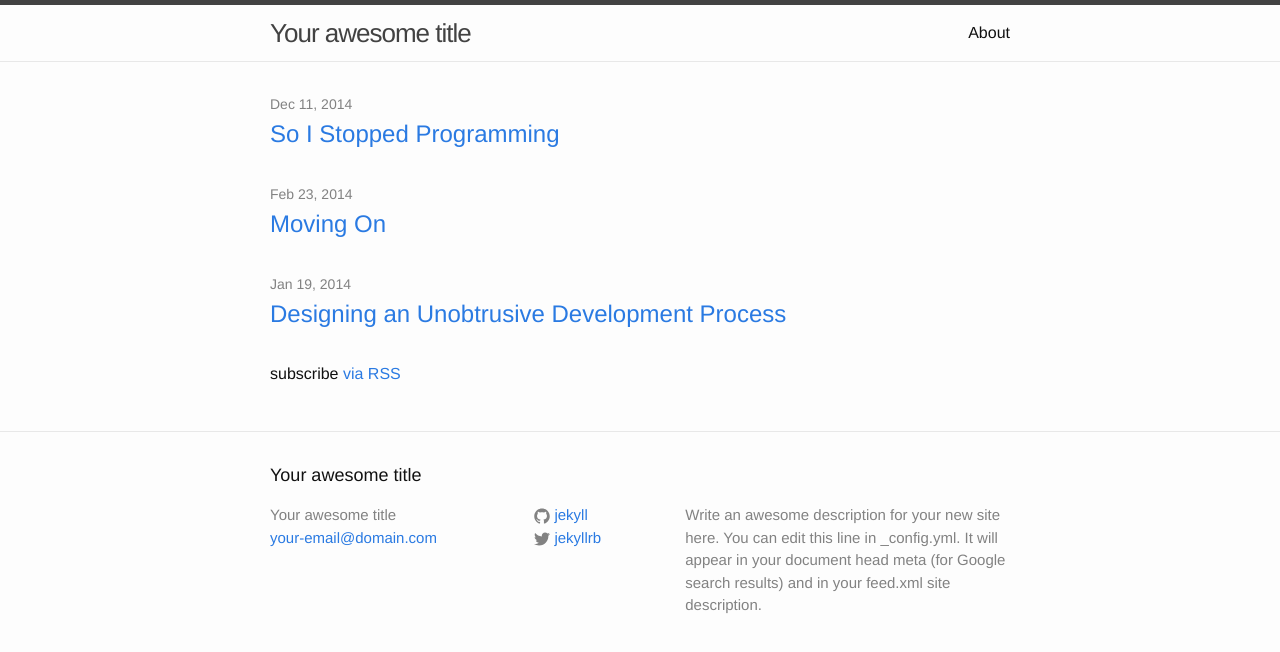
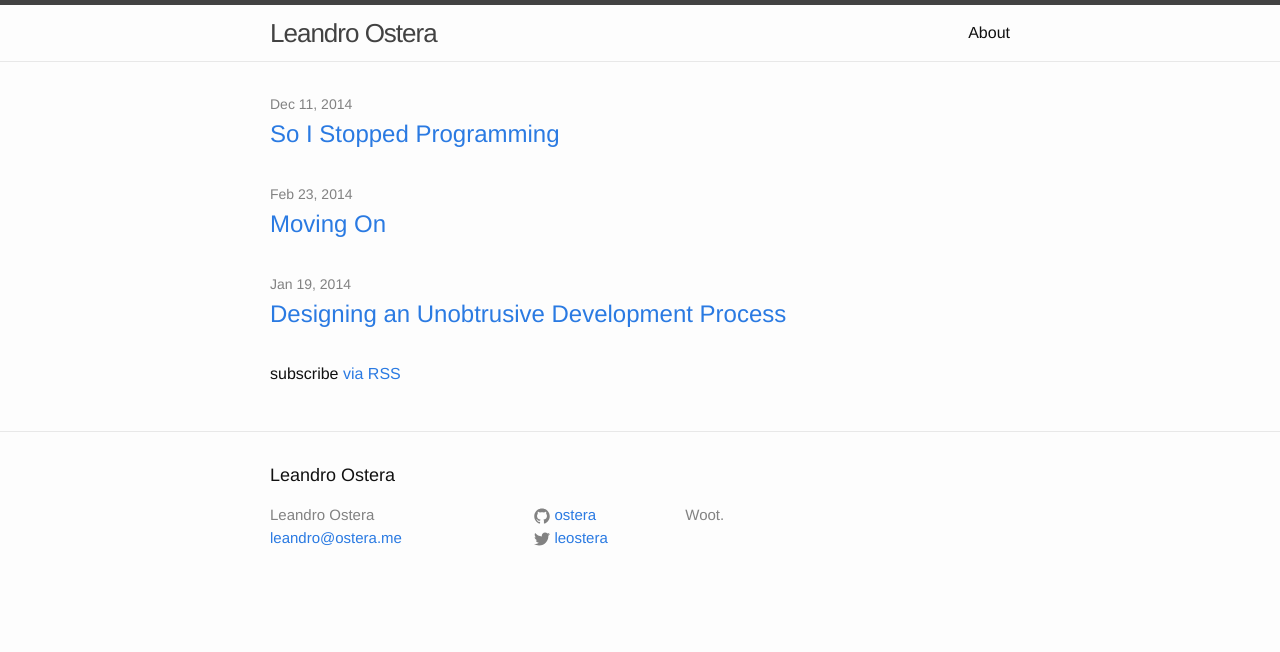
Before and after one commit to ostera/ostera.github.io, a Jekyll site: the page built from index.html, in a window 1280 px wide. Shown: the top 652 px of the page. Built offline with Jekyll 4.4.1, drawn with Linux system fonts in a browser that asks for light colours.

Commit message:
some config

```diff
--- a/_config.yml
+++ b/_config.yml
@@ -1,14 +1,12 @@
 # Site settings
-title: Your awesome title
-email: your-email@domain.com
+title: Leandro Ostera
+email: leandro@ostera.me
 description: > # this means to ignore newlines until "baseurl:"
-  Write an awesome description for your new site here. You can edit this
-  line in _config.yml. It will appear in your document head meta (for
-  Google search results) and in your feed.xml site description.
+  Woot.
 baseurl: "" # the subpath of your site, e.g. /blog/
-url: "http://yourdomain.com" # the base hostname & protocol for your site
-twitter_username: jekyllrb
-github_username:  jekyll
+url: "https://ostera.me" # the base hostname & protocol for your site
+twitter_username: leostera
+github_username:  ostera
 
 # Build settings
 markdown: kramdown
```
